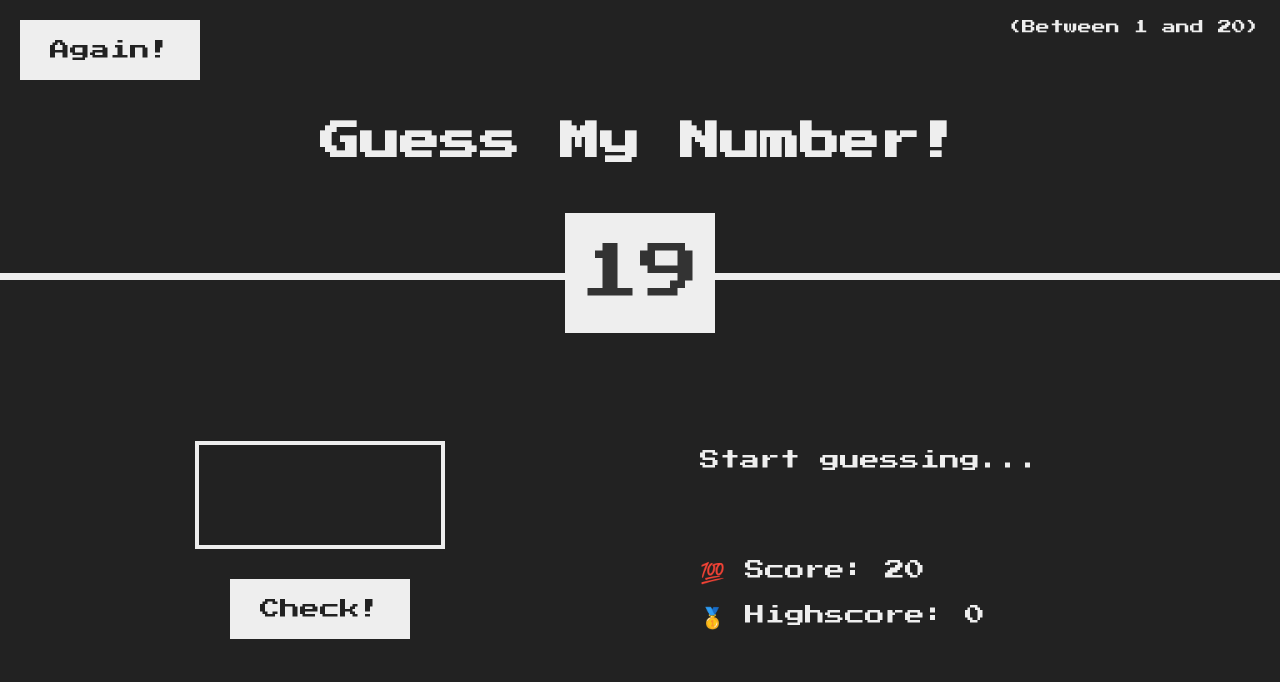
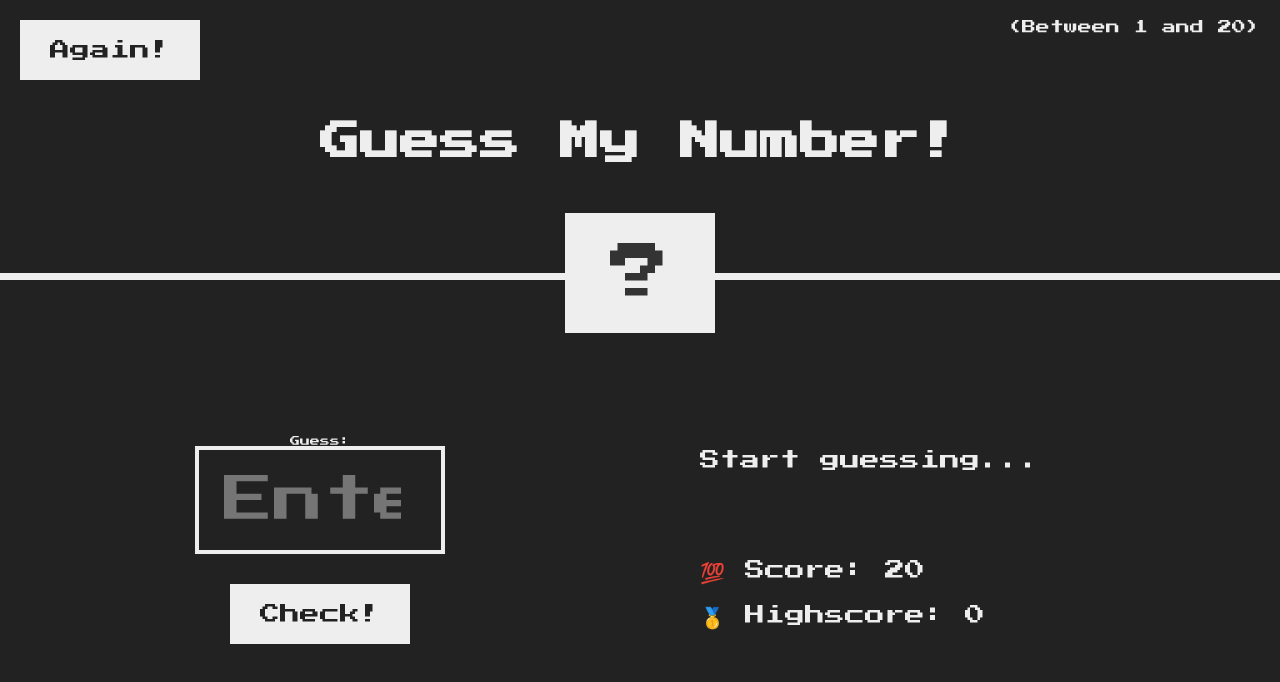
Before and after one commit to valpar/-The-Complete-JavaScript-Course-2024-From-Zero-to-Expert-, a plain HTML site: page 05-Guess-My-Number/starter/index.html in a window 1280 px wide. Both pictures are taken after a click on the button "Again!". Drawn offline with Linux system fonts and the light colour scheme.

Commit message:
Finish guess my number coding challenge

```diff
--- a/05-Guess-My-Number/starter/index.html
+++ b/05-Guess-My-Number/starter/index.html
@@ -16,7 +16,13 @@
     </header>
     <main>
       <section class="left">
-        <input type="number" class="guess" />
+        <label for="guess">Guess:</label>
+        <input
+          type="number"
+          class="guess"
+          id="guess"
+          placeholder="Enter your guess"
+        />
         <button class="btn check">Check!</button>
       </section>
       <section class="right">
--- a/05-Guess-My-Number/starter/script.js
+++ b/05-Guess-My-Number/starter/script.js
@@ -8,11 +8,9 @@ document.querySelector('.guess').value = 23;
 let secretNumber = document.querySelector('.number').textContent;
 */
 
-const secretNumber = Math.trunc(Math.random() * 20) + 1;
+let secretNumber = Math.trunc(Math.random() * 20) + 1;
 
 let score = 20;
-
-document.querySelector('.number').textContent = secretNumber;
 
 document.querySelector('.check').addEventListener('click', function () {
   const guess = Number(document.querySelector('.guess').value);
@@ -25,7 +23,7 @@ document.querySelector('.check').addEventListener('click', function () {
   } else if (guess === secretNumber) {
     document.querySelector('.message').textContent = 'Correct Number!';
     document.querySelector('body').style.backgroundColor = '#60b347';
-
+    document.querySelector('.number').textContent = secretNumber;
     document.querySelector('.number').style.width = '30rem';
 
     //when guess too high
@@ -39,7 +37,7 @@ document.querySelector('.check').addEventListener('click', function () {
     }
 
     //when guess too low
-  } else if (guess > secretNumber) {
+  } else if (guess < secretNumber) {
     if (score > 1) {
       document.querySelector('.message').textContent = 'Too low!';
       document.querySelector('.score').textContent = score--;
@@ -50,3 +48,25 @@ document.querySelector('.check').addEventListener('click', function () {
 
   //score
 });
+
+/// coding challenge 1
+
+/*
+Implement a game rest functionality, so that the player can make a new guess! Here is how you can do it:
+
+1. Select the element with the 'again' class and attach a click event handler
+2. In the handler function, restore initial values of the score and secretNumber variables
+3. Restore the initial conditions of the message, number, score and guess input fields
+4. Also restore the original background color (#222) and number width (15rem)
+*/
+
+document.querySelector('.again').addEventListener('click', function () {
+  score = 20;
+  secretNumber = Math.trunc(Math.random() * 20) + 1;
+  document.querySelector('.score').textContent = score;
+  document.querySelector('.message').textContent = 'Start guessing...';
+  document.querySelector('.number').textContent = '?';
+  document.querySelector('.guess').value = '';
+  document.querySelector('body').style.backgroundColor = '#222';
+  document.querySelector('.number').style.width = '15rem';
+});
```
